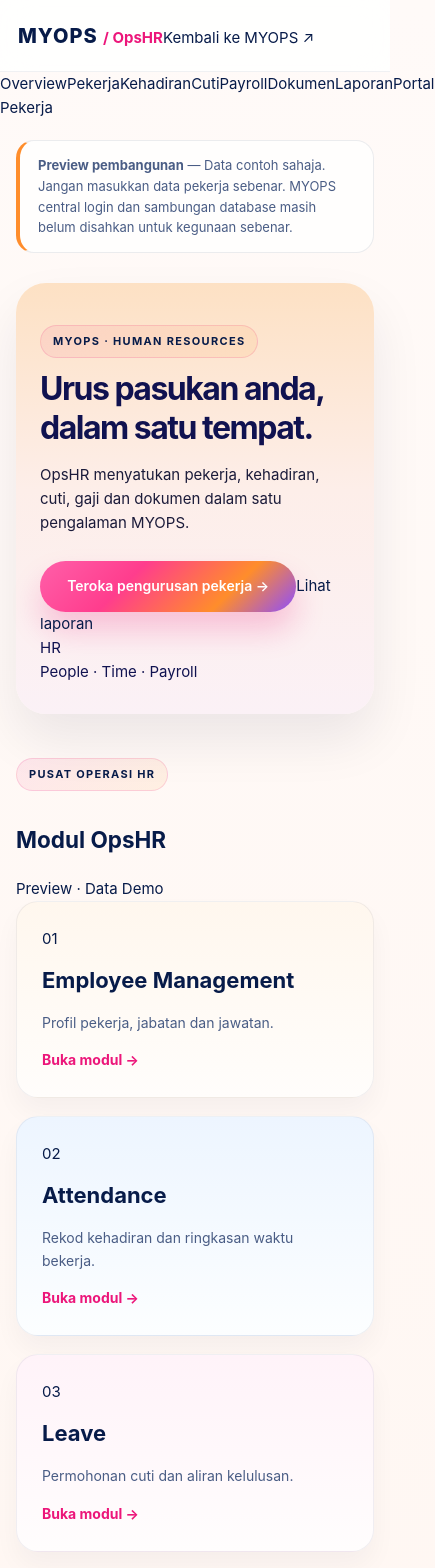
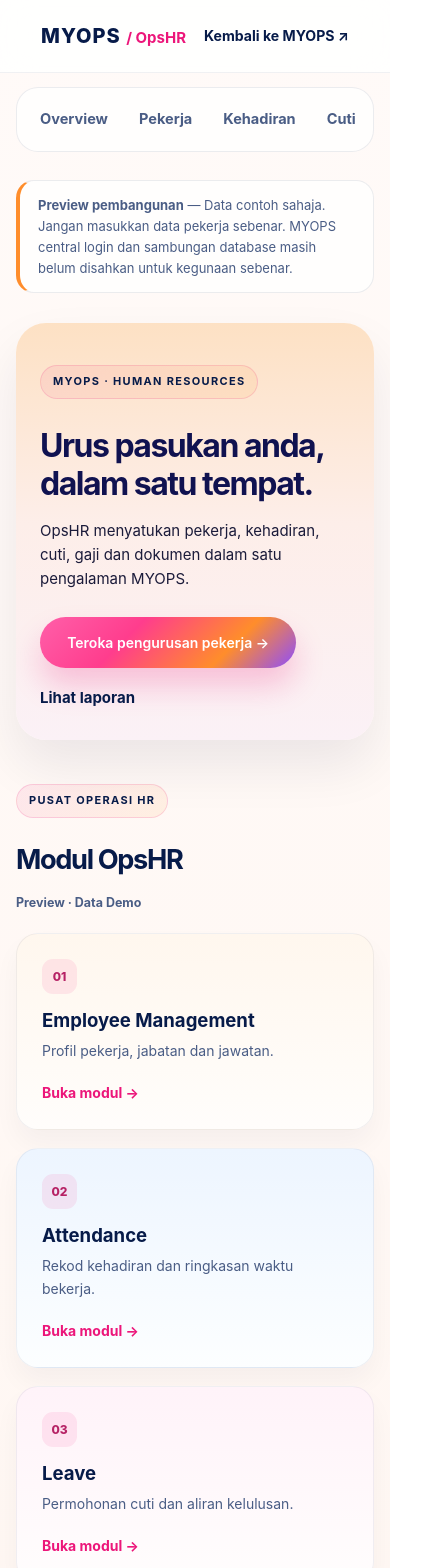
Before and after one commit to niz262025-hub/OPSHR, a Next.js app: page / in a window 390 px wide. Shown: the top 1568 px of the page, 435 px wide, since content can reach past the window. Built offline with nearby package versions, Linux system fonts and the light colour scheme.

Commit message:
style(opshr): responsive MYOPS HR app shell, navigation and module dashboard

```diff
--- a/app/globals.css
+++ b/app/globals.css
@@ -482,3 +482,32 @@ button:focus-visible, a:focus-visible, input:focus-visible, select:focus-visible
   .hero { padding: 30px 24px; }
   .grid { grid-template-columns: 1fr; }
 }
+
+
+/* OpsHR application shell and dashboard — MYOPS-inspired. */
+.opshr-header { padding: 0 24px; }
+.opshr-header-inner { max-width: 1280px; margin: auto; min-height: 72px; display: flex; align-items: center; justify-content: space-between; gap: 18px; }
+.opshr-back-link { font-weight: 700; font-size: .88rem; }
+.opshr-shell { max-width: 1328px; padding: 0 24px; margin: 0 auto; display: grid; grid-template-columns: 212px minmax(0, 1fr); gap: 16px; }
+.opshr-shell main { min-width: 0; width: 100%; padding: 28px 0 64px; }
+.opshr-nav { display: flex; flex-direction: column; align-self: start; position: sticky; top: 90px; gap: 5px; padding: 24px 12px; margin-top: 20px; background: rgba(255,255,255,.75); border: 1px solid var(--border); border-radius: 22px; }
+.opshr-nav a { padding: 10px 13px; border-radius: 12px; font-weight: 650; color: #4a5d85; font-size: .91rem; }
+.opshr-nav a:hover, .opshr-nav a:focus-visible { background: #fff1f7; color: #ec167a; text-decoration: none; }
+.opshr-hero { display: grid; grid-template-columns: 1.4fr .8fr; align-items: center; gap: 28px; overflow: hidden; min-height: 315px; }
+.opshr-hero h1 { margin-top: 16px; }
+.opshr-hero-actions { display: flex; gap: 18px; align-items: center; flex-wrap: wrap; }
+.opshr-secondary-link { font-weight: 750; }
+.opshr-hero-graphic { display: flex; flex-direction: column; align-items: center; justify-content: center; gap: 18px; }
+.opshr-graphic-orb { width: min(190px, 100%); aspect-ratio: 1; display: grid; place-items: center; border-radius: 36%; font-size: 4.4rem; font-weight: 900; color: #fff; background: linear-gradient(145deg, #ff8d2b, #ec167a 60%, #8d4dff); box-shadow: 0 20px 35px rgba(236,22,122,.22); transform: rotate(-8deg); }
+.opshr-graphic-label { color: #4a5d85; font-size: .8rem; font-weight: 700; letter-spacing: .06em; text-align: center; }
+.opshr-section-heading { display: flex; align-items: end; justify-content: space-between; gap: 12px; margin: 20px 0; }
+.opshr-section-heading h2 { font-size: clamp(1.7rem, 3vw, 2.3rem); margin: 8px 0 0; letter-spacing: -.05em; }
+.opshr-preview-tag { font-size: .78rem; color: #4a5d85; font-weight: 700; }
+.opshr-module-grid { grid-template-columns: repeat(2, minmax(0, 1fr)); }
+.opshr-module-grid article { min-height: 185px; display: flex; flex-direction: column; align-items: flex-start; }
+.opshr-module-grid h2 { font-size: 1.16rem; margin: 12px 0 4px; }
+.opshr-module-grid p { margin: 0 0 20px; }
+.opshr-module-grid a { margin-top: auto; }
+.opshr-module-number { display: inline-grid; place-items: center; min-width: 35px; height: 35px; border-radius: 11px; background: rgba(236,22,122,.09); color: #b62265; font-weight: 800; font-size: .75rem; }
+@media(max-width: 900px) { .opshr-shell { display: block; } .opshr-nav { position: static; flex-direction: row; overflow-x: auto; white-space: nowrap; padding: 10px; margin-top: 14px; } .opshr-nav a { flex: 0 0 auto; } }
+@media(max-width: 620px) { .opshr-header { padding: 0 16px; } .opshr-shell { padding: 0 16px; } .opshr-hero { grid-template-columns: 1fr; } .opshr-hero-graphic { display: none; } .opshr-module-grid { grid-template-columns: 1fr; } .opshr-section-heading { align-items: start; flex-direction: column; } }
```
